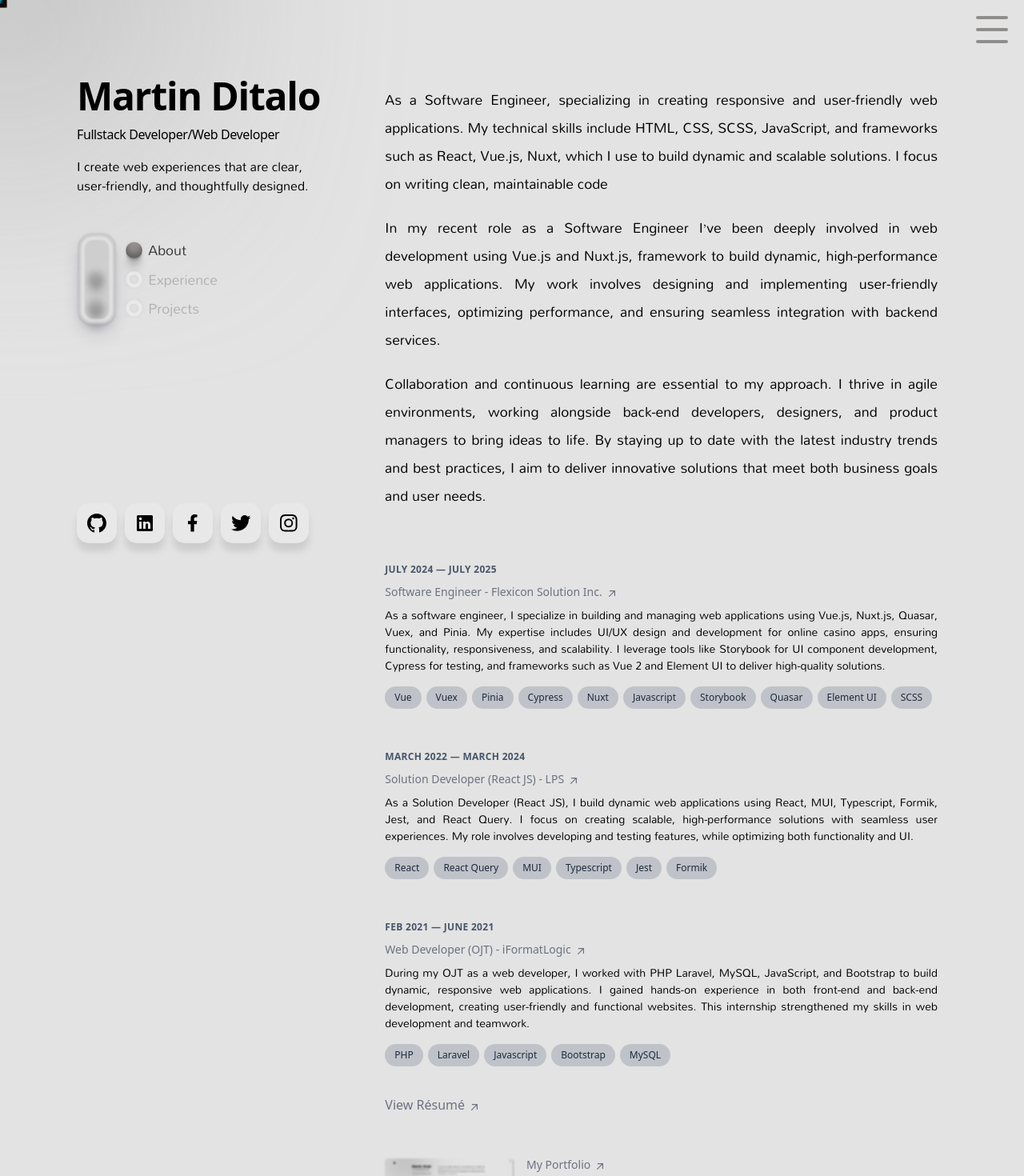
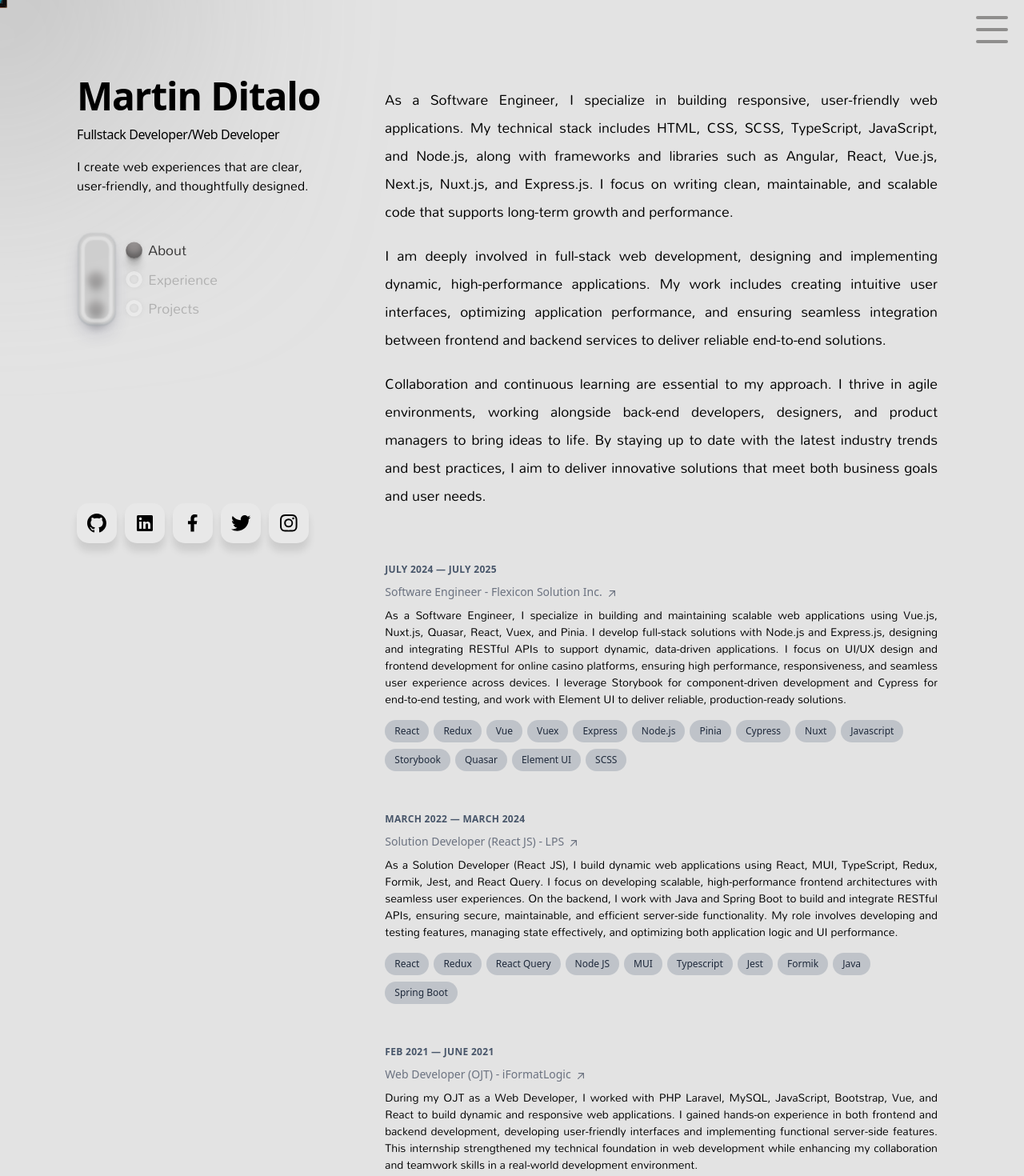
Before and after one commit to martinditalo/my-portfolio, a React (Create React App) app: page /about in a window 1280 px wide. Shown: the top 1470 px of the page at 80% size. Built offline with nearby package versions, Linux system fonts and the light colour scheme.

Commit message:
refactor: update project, experience and about page

```diff
--- a/src/pages/about/About.tsx
+++ b/src/pages/about/About.tsx
@@ -227,20 +227,24 @@ const About = (): ReactElement => {
               </div>
               <div>
                 <p className="about-text mb-5">
-                  As a Software Engineer, specializing in creating responsive
-                  and user-friendly web applications. My technical skills
-                  include HTML, CSS, SCSS, JavaScript, and frameworks such as
-                  React, Vue.js, Nuxt, which I use to build dynamic and scalable
-                  solutions. I focus on writing clean, maintainable code
+                  As a Software Engineer, I specialize in building responsive,
+                  user-friendly web applications. My technical stack includes
+                  HTML, CSS, SCSS, TypeScript, JavaScript, and Node.js, along
+                  with frameworks and libraries such as Angular, React, Vue.js,
+                  Next.js, Nuxt.js, and Express.js. I focus on writing clean,
+                  maintainable, and scalable code that supports long-term growth
+                  and performance.
                 </p>
+
                 <p className="about-text mb-5">
-                  In my recent role as a Software Engineer I’ve been deeply
-                  involved in web development using Vue.js and Nuxt.js,
-                  framework to build dynamic, high-performance web applications.
-                  My work involves designing and implementing user-friendly
-                  interfaces, optimizing performance, and ensuring seamless
-                  integration with backend services.
+                  I am deeply involved in full-stack web development, designing
+                  and implementing dynamic, high-performance applications. My
+                  work includes creating intuitive user interfaces, optimizing
+                  application performance, and ensuring seamless integration
+                  between frontend and backend services to deliver reliable
+                  end-to-end solutions.
                 </p>
+
                 <p className="about-text mb-5">
                   Collaboration and continuous learning are essential to my
                   approach. I thrive in agile environments, working alongside
--- a/src/pages/about/experience/Experience.tsx
+++ b/src/pages/about/experience/Experience.tsx
@@ -7,10 +7,14 @@ const Experience = (): ReactElement => {
         date: "July 2024 — July 2025",
         link: "https://www.linkedin.com/company/flexicon-solution-inc/posts/?feedView=all",
         title: "Software Engineer - Flexicon Solution Inc.",
-        description: `As a software engineer, I specialize in building and managing web applications using Vue.js, Nuxt.js, Quasar, Vuex, and Pinia. My expertise includes UI/UX design and development for online casino apps, ensuring functionality, responsiveness, and scalability. I leverage tools like Storybook for UI component development, Cypress for testing, and frameworks such as Vue 2 and Element UI to deliver high-quality solutions.`,
+        description: `As a Software Engineer, I specialize in building and maintaining scalable web applications using Vue.js, Nuxt.js, Quasar, React, Vuex, and Pinia. I develop full-stack solutions with Node.js and Express.js, designing and integrating RESTful APIs to support dynamic, data-driven applications. I focus on UI/UX design and frontend development for online casino platforms, ensuring high performance, responsiveness, and seamless user experience across devices. I leverage Storybook for component-driven development and Cypress for end-to-end testing, and work with Element UI to deliver reliable, production-ready solutions.`,
         stacks: [
+          "React",
+          "Redux",
           "Vue",
           "Vuex",
+          "Express",
+          "Node.js",
           "Pinia",
           "Cypress",
           "Nuxt",
@@ -27,8 +31,19 @@ const Experience = (): ReactElement => {
         date: "March 2022 — March 2024",
         link: "https://www.lpstech.com/site/en/home",
         title: "Solution Developer (React JS) - LPS",
-        description: `As a Solution Developer (React JS), I build dynamic web applications using React, MUI, Typescript, Formik, Jest, and React Query. I focus on creating scalable, high-performance solutions with seamless user experiences. My role involves developing and testing features, while optimizing both functionality and UI.`,
-        stacks: ["React", "React Query", "MUI", "Typescript", "Jest", "Formik"],
+        description: `As a Solution Developer (React JS), I build dynamic web applications using React, MUI, TypeScript, Redux, Formik, Jest, and React Query. I focus on developing scalable, high-performance frontend architectures with seamless user experiences. On the backend, I work with Java and Spring Boot to build and integrate RESTful APIs, ensuring secure, maintainable, and efficient server-side functionality. My role involves developing and testing features, managing state effectively, and optimizing both application logic and UI performance.`,
+        stacks: [
+          "React",
+          "Redux",
+          "React Query",
+          "Node JS",
+          "MUI",
+          "Typescript",
+          "Jest",
+          "Formik",
+          "Java",
+          "Spring Boot",
+        ],
       },
     },
     {
@@ -36,8 +51,16 @@ const Experience = (): ReactElement => {
         date: "Feb 2021 — June 2021",
         link: "https://iformatlogic.com/",
         title: "Web Developer (OJT) - iFormatLogic",
-        description: `During my OJT as a web developer, I worked with PHP Laravel, MySQL, JavaScript, and Bootstrap to build dynamic, responsive web applications. I gained hands-on experience in both front-end and back-end development, creating user-friendly and functional websites. This internship strengthened my skills in web development and teamwork.`,
-        stacks: ["PHP", "Laravel", "Javascript", "Bootstrap", "MySQL"],
+        description: `During my OJT as a Web Developer, I worked with PHP Laravel, MySQL, JavaScript, Bootstrap, Vue, and React to build dynamic and responsive web applications. I gained hands-on experience in both frontend and backend development, developing user-friendly interfaces and implementing functional server-side features. This internship strengthened my technical foundation in web development while enhancing my collaboration and teamwork skills in a real-world development environment.`,
+        stacks: [
+          "Vue",
+          "React",
+          "Laravel",
+          "PHP",
+          "Javascript",
+          "Bootstrap",
+          "MySQL",
+        ],
       },
     },
   ];
--- a/src/pages/about/projects/Projects.tsx
+++ b/src/pages/about/projects/Projects.tsx
@@ -31,7 +31,7 @@ const Projects = (): ReactElement => {
     },
     {
       projects: {
-        link: "https://github.com/R2ZTracker",
+        link: "https://github.com/R2ZTracker/R2Z_Tracker",
         title: "R2Z Tracker (Academic - Capstone)",
         img: "/assets/images/project-img/R2Z.png",
         description: `R2Z Tracker is a COVID-19 case tracking system for barangays in Olongapo City, built with Ionic Angular for the front-end and a PHP MySQL REST API for the back-end. It provides real-time case updates to help local officials and residents stay informed. The project aims to support efficient pandemic response at the barangay level.`,
```
